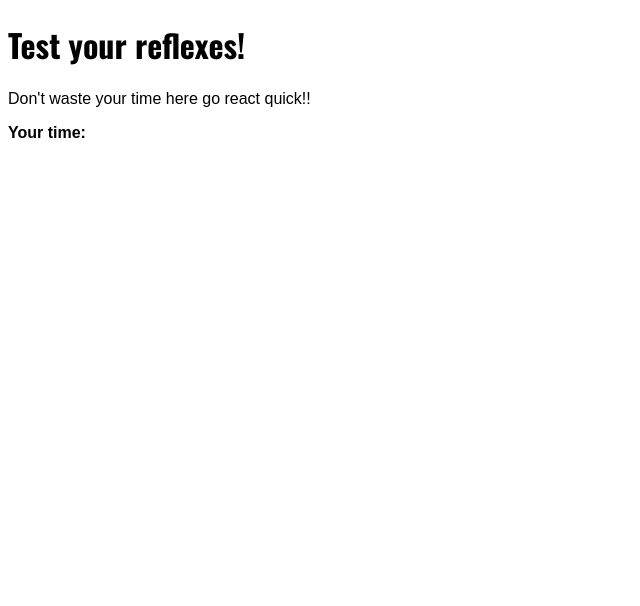
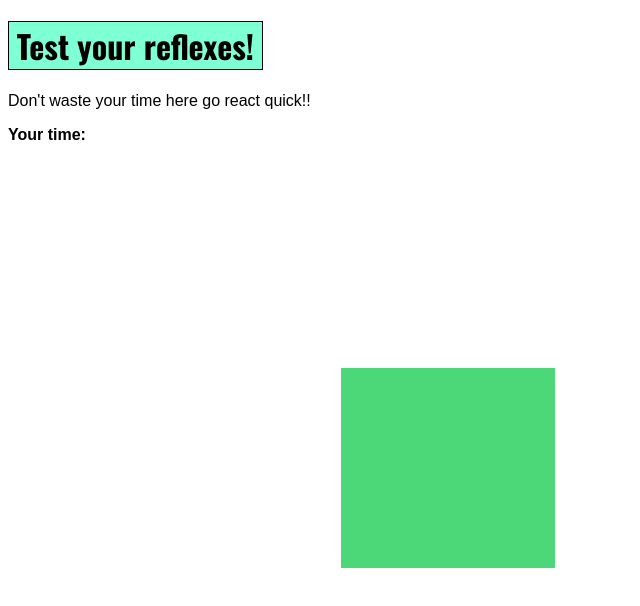
Before and after one commit to djmagnusa/reflex-training, a plain HTML site: page index.html in a window 1280 px wide. Shown: the whole page, without its empty margins (0-640 px from the left). Drawn offline with nearby package versions, Linux system fonts and the light colour scheme; files that its build step writes are made by us from their sources.

Commit message:
fixing stylesheet and js

```diff
--- a/index.html
+++ b/index.html
@@ -4,7 +4,7 @@
 
 	<title>Javascript Project - Reaction Tester</title>
 
-	<link rel="stylesheet" type="text/css" href="style.css">
+	<link rel="stylesheet" type="text/css" href="./public/css/style.css">
 
 	<style>
 
@@ -25,7 +25,7 @@
     <div id="shape"></div>
 
 
-	<script type="text/javascript" src="..../public/js/script.js"></script>
+	<script type="text/javascript" src="./public/js/script.js"></script>
 
 
 </body>
--- a/public/css/style.css
+++ b/public/css/style.css
@@ -27,5 +27,11 @@ body{
       h1{
 
         font-family: 'Oswald', sans-serif;
+        font-weight: bold;
+        border: 1px solid black;
+        width: 20%;
+        /*padding-left: 30px;*/
+        text-align: center;
+        background-color: aquamarine;
 
       }
```
